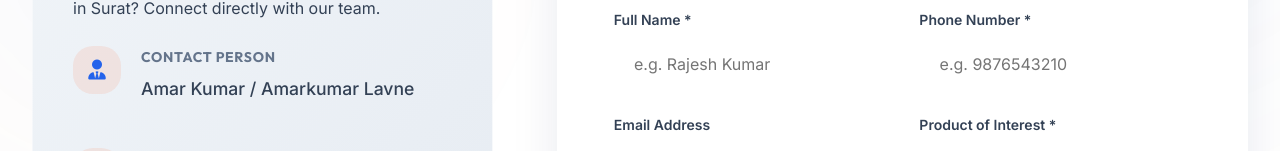
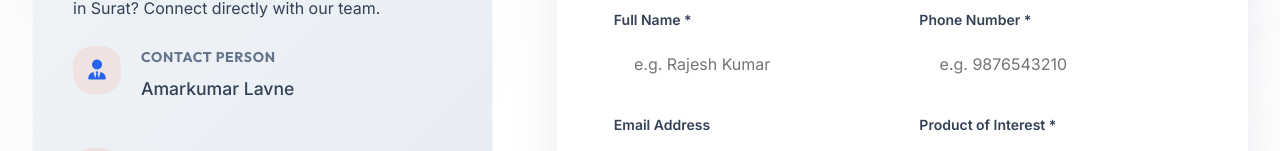
Before and after one commit to DigitechHarsh/rohinigraphics, a Next.js app: page /contact in a window 1280 px wide. Shown: the part 464-615 px from the top of the page. Built offline with nearby package versions, Linux system fonts and the light colour scheme.

Commit message:
UI tweak: Updated contact form success message

```diff
--- a/app/contact/page.js
+++ b/app/contact/page.js
@@ -143,7 +143,7 @@ function ContactFormContent() {
       const data = await response.json();
 
       if (data.success) {
-        showNotification(`Thank you, ${formData.name}! Your inquiry has been logged. Reference: ${data.data.inquiryId}`, 'success');
+        showNotification(`Thank you, ${formData.name}! We have received your inquiry and will connect with you very soon. (Ref: ${data.data.inquiryId})`, 'success');
 
         // Reset form
         setFormData({
@@ -216,7 +216,7 @@ function ContactFormContent() {
                   <div className="contact-detail-icon"><i className="fa-solid fa-user-tie"></i></div>
                   <div className="contact-detail-content">
                     <h4>Contact Person</h4>
-                    <p>Amar Kumar / Amarkumar Lavne</p>
+                    <p>Amarkumar Lavne</p>
                   </div>
                 </div>
 
```
